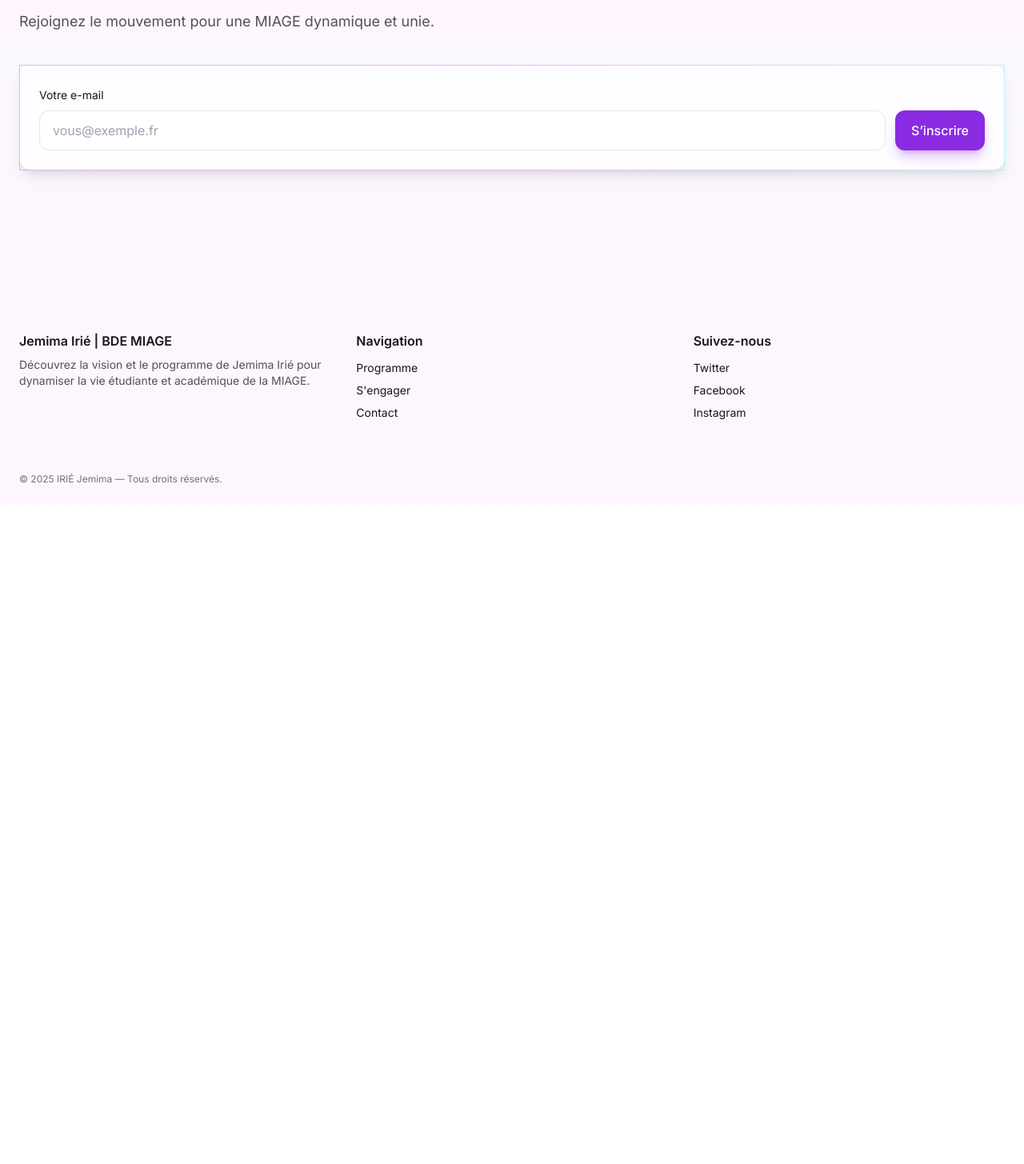
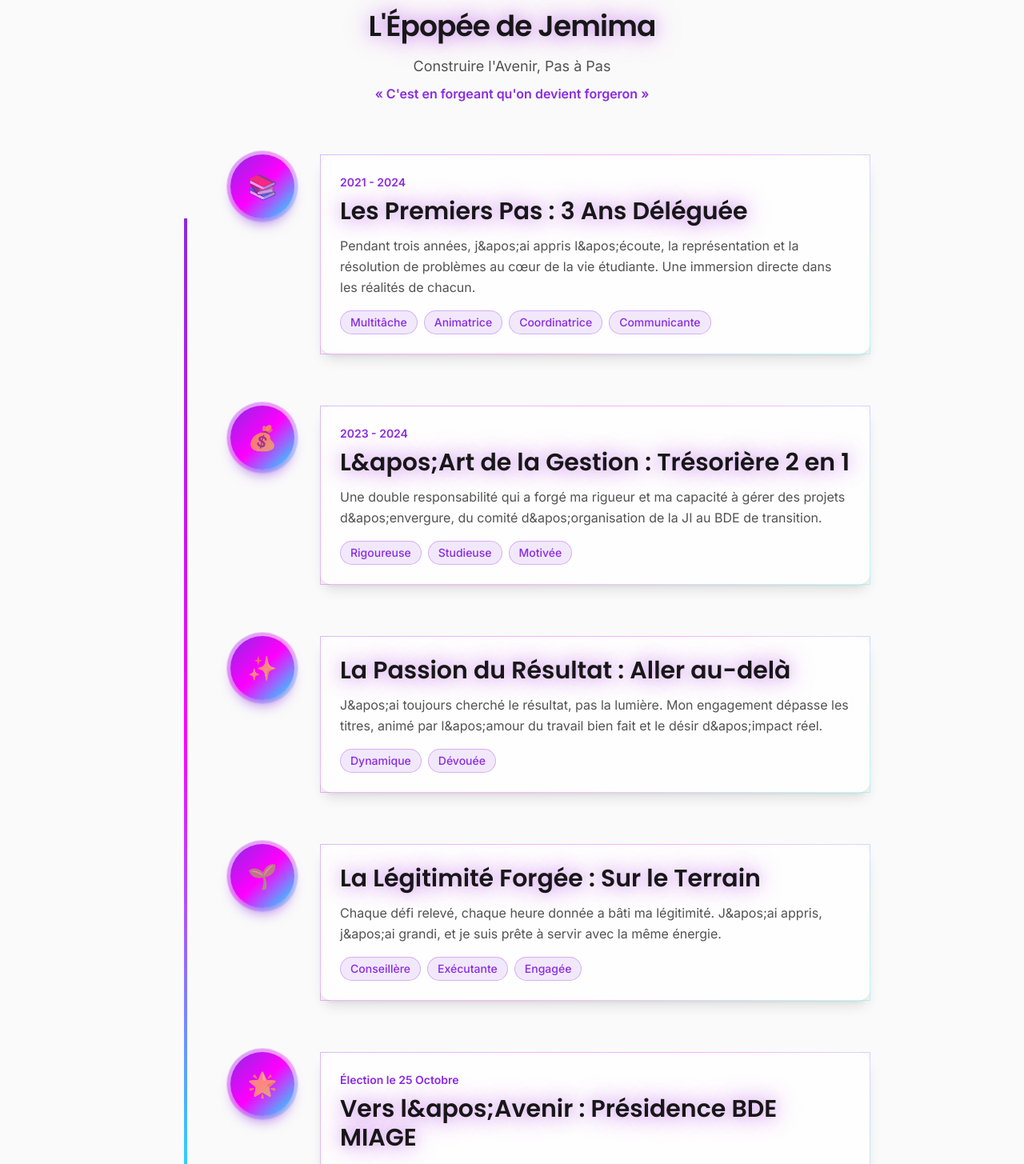
Before and after one commit to ManuelD-Aho/portfolio-electoral, a Next.js app: page / in a window 1280 px wide. Shown: the part 2355-3810 px from the top of the page at 80% size. Before the commit the page ends 2986 px from the top, so only its background shows below. Built offline with nearby package versions, Linux system fonts and the light colour scheme; no server answers.

Commit message:
Add interactive timeline "L'Épopée de Jemima" with animations
Co-authored-by: ManuelD-Aho <171422775+ManuelD-Aho@users.noreply.github.com>

```diff
--- a/app/page.tsx
+++ b/app/page.tsx
@@ -7,6 +7,7 @@ import { site } from '@/lib/site'
 import { Section } from '@/components/Section'
 import { IssueCard } from '@/components/IssueCard'
 import { Newsletter } from '@/components/Newsletter'
+import { Timeline } from '@/components/Timeline'
 import { issues } from '@/data/issues'
 import { StatGroup } from '@/components/Stat'
 
@@ -117,6 +118,10 @@ export default function Home() {
         </div>
       </Section>
 
+      <Section className="bg-neutral-50 dark:bg-neutral-900/50">
+        <Timeline />
+      </Section>
+
       <Section title="Restons Connectés" subtitle="Rejoignez le mouvement pour une MIAGE dynamique et unie.">
         <Newsletter />
       </Section>
--- /dev/null
+++ b/components/PathLine.tsx
@@ -0,0 +1,34 @@
+'use client'
+
+import { motion } from 'framer-motion'
+
+export function PathLine() {
+  return (
+    <div className="absolute left-10 top-20 bottom-0 w-1 -translate-x-1/2 overflow-hidden">
+      {/* Background line */}
+      <div className="absolute inset-0 bg-gradient-to-b from-brand/20 via-accent/20 to-secondary/20" />
+
+      {/* Animated line */}
+      <motion.div
+        className="absolute inset-0 bg-gradient-to-b from-brand via-accent to-secondary"
+        initial={{ scaleY: 0, originY: 0 }}
+        whileInView={{ scaleY: 1 }}
+        viewport={{ once: true }}
+        transition={{ duration: 1.5, ease: "easeInOut" }}
+      />
+
+      {/* Glow effect */}
+      <motion.div
+        className="absolute left-1/2 -translate-x-1/2 w-4 h-4 rounded-full bg-brand blur-sm"
+        animate={{
+          y: ["0%", "100%"],
+        }}
+        transition={{
+          duration: 3,
+          repeat: Infinity,
+          ease: "linear",
+        }}
+      />
+    </div>
+  )
+}
--- /dev/null
+++ b/components/Timeline.tsx
@@ -0,0 +1,97 @@
+'use client'
+
+import { motion } from 'framer-motion'
+import { TimelineNode } from './TimelineNode'
+import { PathLine } from './PathLine'
+
+interface TimelineStep {
+  icon: string
+  title: string
+  period?: string
+  description: string
+  skills?: string[]
+}
+
+const timelineSteps: TimelineStep[] = [
+  {
+    icon: '📚',
+    title: 'Les Premiers Pas : 3 Ans Déléguée',
+    period: '2021 - 2024',
+    description: 'Pendant trois années, j&apos;ai appris l&apos;écoute, la représentation et la résolution de problèmes au cœur de la vie étudiante. Une immersion directe dans les réalités de chacun.',
+    skills: ['Multitâche', 'Animatrice', 'Coordinatrice', 'Communicante']
+  },
+  {
+    icon: '💰',
+    title: 'L&apos;Art de la Gestion : Trésorière 2 en 1',
+    period: '2023 - 2024',
+    description: 'Une double responsabilité qui a forgé ma rigueur et ma capacité à gérer des projets d&apos;envergure, du comité d&apos;organisation de la JI au BDE de transition.',
+    skills: ['Rigoureuse', 'Studieuse', 'Motivée']
+  },
+  {
+    icon: '✨',
+    title: 'La Passion du Résultat : Aller au-delà',
+    description: 'J&apos;ai toujours cherché le résultat, pas la lumière. Mon engagement dépasse les titres, animé par l&apos;amour du travail bien fait et le désir d&apos;impact réel.',
+    skills: ['Dynamique', 'Dévouée']
+  },
+  {
+    icon: '🌱',
+    title: 'La Légitimité Forgée : Sur le Terrain',
+    description: 'Chaque défi relevé, chaque heure donnée a bâti ma légitimité. J&apos;ai appris, j&apos;ai grandi, et je suis prête à servir avec la même énergie.',
+    skills: ['Conseillère', 'Exécutante', 'Engagée']
+  },
+  {
+    icon: '🌟',
+    title: 'Vers l&apos;Avenir : Présidence BDE MIAGE',
+    period: 'Élection le 25 Octobre',
+    description: 'Aujourd&apos;hui, je me présente pour continuer à rassembler et faire briller notre communauté. Avec une vision claire et une détermination inébranlable.',
+    skills: ['Visionnaire', 'Leader', 'Rassembleuse']
+  }
+]
+
+export function Timeline() {
+  return (
+    <div className="relative max-w-4xl mx-auto py-12">
+      {/* Title */}
+      <motion.div
+        initial={{ opacity: 0, y: 20 }}
+        whileInView={{ opacity: 1, y: 0 }}
+        viewport={{ once: true }}
+        className="text-center mb-16"
+      >
+        <h2 className="h2 text-glow mb-4">L&apos;Épopée de Jemima</h2>
+        <p className="text-lg text-neutral-600 dark:text-neutral-300">
+          Construire l&apos;Avenir, Pas à Pas
+        </p>
+        <p className="text-brand font-semibold mt-2">
+          « C&apos;est en forgeant qu&apos;on devient forgeron »
+        </p>
+      </motion.div>
+
+      {/* Timeline content */}
+      <div className="relative pl-24">
+        <PathLine />
+        <div className="space-y-16">
+          {timelineSteps.map((step, index) => (
+            <TimelineNode key={index} {...step} index={index} />
+          ))}
+        </div>
+      </div>
+
+      {/* Final message */}
+      <motion.div
+        initial={{ opacity: 0, scale: 0.9 }}
+        whileInView={{ opacity: 1, scale: 1 }}
+        viewport={{ once: true }}
+        transition={{ delay: 0.5 }}
+        className="mt-16 text-center card bg-gradient-to-br from-brand/10 via-accent/10 to-secondary/10 border-2 border-brand/30"
+      >
+        <p className="text-xl font-semibold text-brand mb-2">
+          Parce que l&apos;avenir, on ne l&apos;attend pas…
+        </p>
+        <p className="text-2xl font-bold text-glow">
+          On le crée, Ensemble. 🌟
+        </p>
+      </motion.div>
+    </div>
+  )
+}
--- /dev/null
+++ b/components/TimelineNode.tsx
@@ -0,0 +1,78 @@
+'use client'
+
+import { motion } from 'framer-motion'
+import { ReactNode } from 'react'
+
+interface TimelineNodeProps {
+  icon: string
+  title: string
+  period?: string
+  description: string
+  skills?: string[]
+  index: number
+}
+
+export function TimelineNode({ icon, title, period, description, skills, index }: TimelineNodeProps) {
+  return (
+    <motion.div
+      initial={{ opacity: 0, x: index % 2 === 0 ? -50 : 50 }}
+      whileInView={{ opacity: 1, x: 0 }}
+      viewport={{ once: true, margin: "-100px" }}
+      transition={{ duration: 0.6, delay: index * 0.2 }}
+      className="relative flex gap-8 items-start"
+    >
+      {/* Node Circle */}
+      <motion.div
+        initial={{ scale: 0 }}
+        whileInView={{ scale: 1 }}
+        viewport={{ once: true }}
+        transition={{ duration: 0.4, delay: index * 0.2 + 0.2 }}
+        className="relative flex-shrink-0"
+      >
+        <div className="w-20 h-20 rounded-full bg-gradient-to-br from-brand via-accent to-secondary flex items-center justify-center text-3xl shadow-lg shadow-brand/50">
+          {icon}
+        </div>
+        <motion.div
+          className="absolute inset-0 rounded-full bg-gradient-to-br from-brand via-accent to-secondary opacity-50"
+          animate={{
+            scale: [1, 1.2, 1],
+            opacity: [0.5, 0.3, 0.5],
+          }}
+          transition={{
+            duration: 2,
+            repeat: Infinity,
+            ease: "easeInOut",
+          }}
+        />
+      </motion.div>
+
+      {/* Content */}
+      <div className="flex-1 card">
+        {period && (
+          <div className="text-sm font-semibold text-brand mb-2">{period}</div>
+        )}
+        <h3 className="h3 mb-3 text-glow">{title}</h3>
+        <p className="text-neutral-600 dark:text-neutral-300 leading-relaxed mb-4">
+          {description}
+        </p>
+
+        {skills && skills.length > 0 && (
+          <div className="flex flex-wrap gap-2">
+            {skills.map((skill, i) => (
+              <motion.span
+                key={skill}
+                initial={{ opacity: 0, scale: 0.8 }}
+                whileInView={{ opacity: 1, scale: 1 }}
+                viewport={{ once: true }}
+                transition={{ delay: index * 0.2 + 0.4 + i * 0.1 }}
+                className="px-3 py-1 text-sm rounded-full bg-brand/10 border border-brand/30 text-brand font-medium"
+              >
+                {skill}
+              </motion.span>
+            ))}
+          </div>
+        )}
+      </div>
+    </motion.div>
+  )
+}
```
